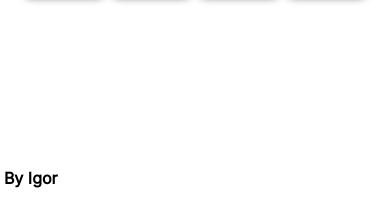
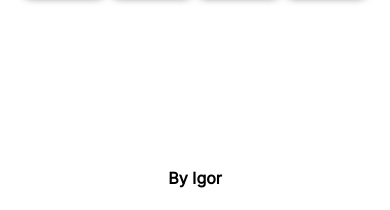
Before and after one commit to igorpaixaoo/jogo-da-memoria, a plain HTML site: page index.html in a window 390 px wide. Shown: the part 634-844 px from the top of the page. Drawn offline with Linux system fonts and the light colour scheme.

Commit message:
sistemas complexos

```diff
--- a/style.css
+++ b/style.css
@@ -160,5 +160,11 @@ img{
         transform: translateX(-50%);
     }
 
+    #credits{
+        top: 95%;
+        left: 50%;
+        transform: translateX(-50%);
+    }
+
 
 }
```
